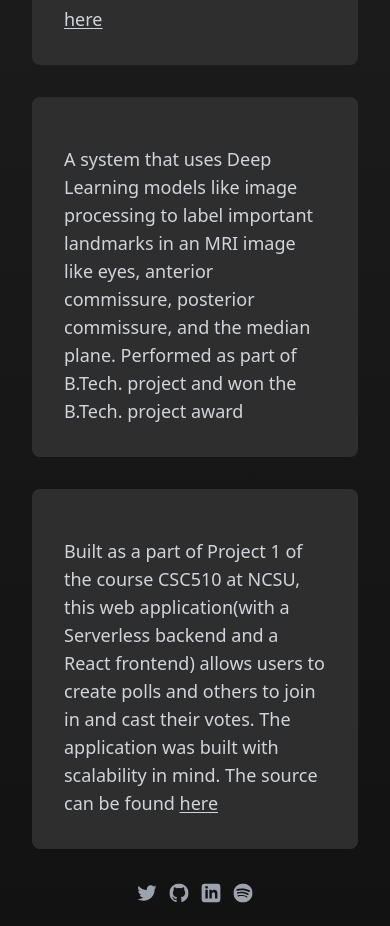
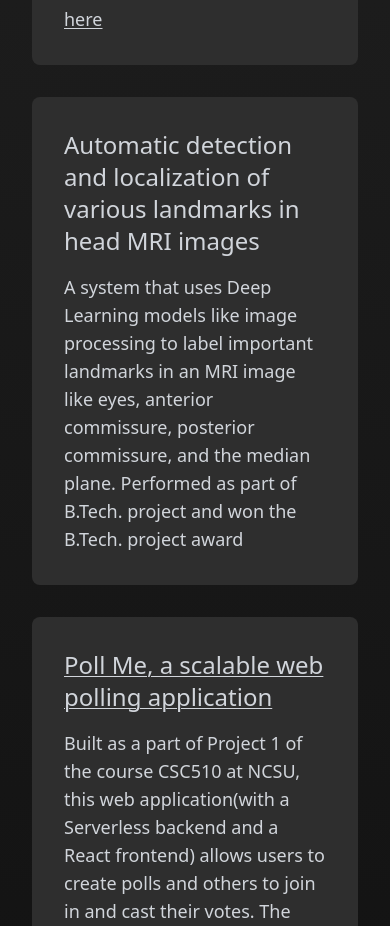
Before and after one commit to hetthakkar/portfolio, a Next.js app: page /projects in a window 390 px wide. Shown: the part 903-1829 px from the top of the page. Built offline with nearby package versions, Linux system fonts and the light colour scheme.

Commit message:
minor styling fix

```diff
--- a/pages/index.tsx
+++ b/pages/index.tsx
@@ -28,7 +28,7 @@ const Home: NextPage = () => {
           </h2>
         </div>
       </div>
-      <TextContainer className="mb-8 md:mb-0">
+      <TextContainer className="mb-8">
         <div>
           <div className='card-title'>About Me</div>
           <div className='mt-4 card-text'>
--- a/pages/projects.tsx
+++ b/pages/projects.tsx
@@ -49,7 +49,7 @@ const Projects: NextPage<IBaseProps> = (props: IBaseProps) => {
       </TextContainer>
       <TextContainer className='mb-8'>
         <div className='card-title flex justify-start items-center'>
-          <div className='hidden md:flex justify-center items-end'>
+          <div>
             <div>
               Automatic detection and localization of various landmarks in head
               MRI images
@@ -67,7 +67,7 @@ const Projects: NextPage<IBaseProps> = (props: IBaseProps) => {
       </TextContainer>
       <TextContainer className='mb-8'>
         <div className='card-title flex justify-start items-center'>
-          <div className='hidden md:flex justify-center items-end'>
+          <div>
             <Link href='https://github.com/hetthakkar/polly/' passHref={true}>
               <div className='link cursor-pointer'>
                 Poll Me, a scalable web polling application
```
